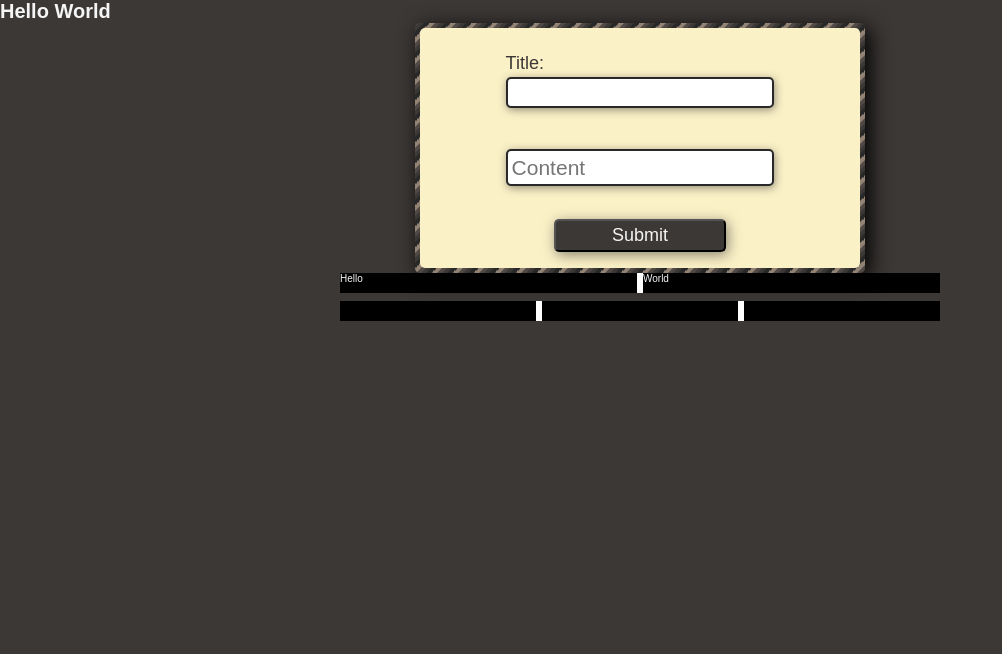
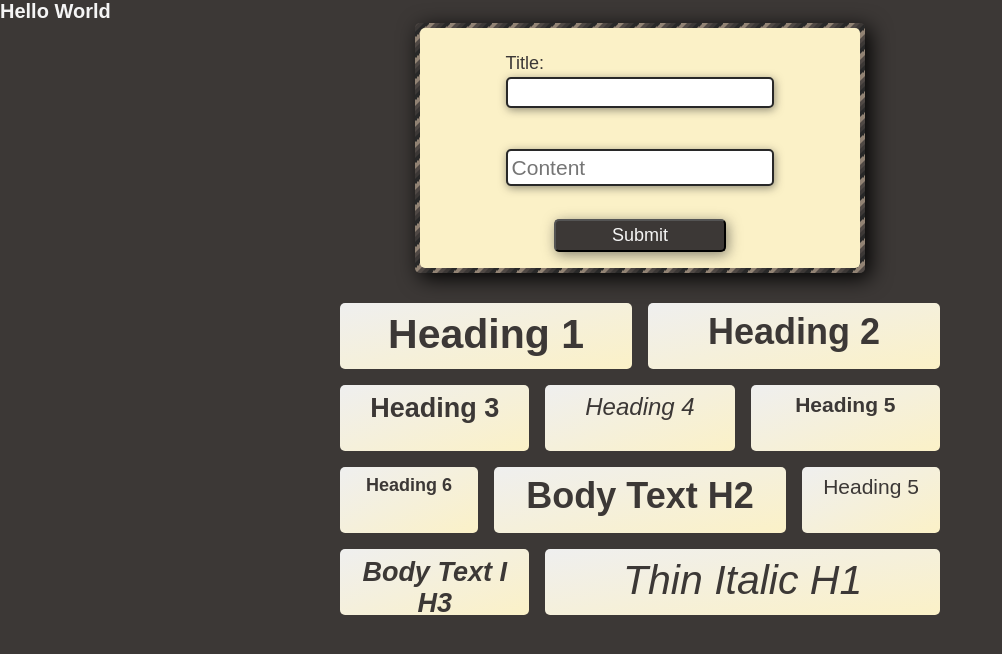
Before and after one commit to edmdc/ssr-ts-styled-componets-boilerplate, a React app: page / in a window 1280 px wide. Shown: the top 654 px of the page, without its empty margins (0-1002 px from the left). Built offline with nearby package versions, Linux system fonts and the light colour scheme; the HTML template or start-up script is replaced by a standard one.

Commit message:
Add styled components for headers

```diff
--- a/src/modules/IdeaCards/IdeaCards.tsx
+++ b/src/modules/IdeaCards/IdeaCards.tsx
@@ -1,16 +1,59 @@
 import React from "react";
-import { Row, HalfCell, ThirdCell } from "../../ui/layout/grid";
+import {
+  Row,
+  HalfCell,
+  ThirdCell,
+  FourthCell,
+  TwoFourthCell,
+  TwoThirdCell,
+} from "../../ui/layout/grid";
+import { H1, H2, H3, H4, H5, H6 } from "../../ui/common/typography";
 
 const IdeaCards = (): JSX.Element => (
   <div>
     <Row>
-      <HalfCell>Hello</HalfCell>
-      <HalfCell>World</HalfCell>
+      <HalfCell>
+        <H1>Heading 1</H1>
+      </HalfCell>
+      <HalfCell>
+        <H2>Heading 2</H2>
+      </HalfCell>
     </Row>
     <Row>
-      <ThirdCell />
-      <ThirdCell />
-      <ThirdCell />
+      <ThirdCell>
+        <H3>Heading 3</H3>
+      </ThirdCell>
+      <ThirdCell>
+        <H4 thin useBodyText italic>
+          Heading 4
+        </H4>
+      </ThirdCell>
+      <ThirdCell>
+        <H5>Heading 5</H5>
+      </ThirdCell>
+    </Row>
+    <Row>
+      <FourthCell>
+        <H6>Heading 6</H6>
+      </FourthCell>
+      <TwoFourthCell>
+        <H2 useBodyText>Body Text H2</H2>
+      </TwoFourthCell>
+      <FourthCell>
+        <H5 thin>Heading 5</H5>
+      </FourthCell>
+    </Row>
+    <Row>
+      <ThirdCell>
+        <H3 useBodyText italic>
+          Body Text I H3
+        </H3>
+      </ThirdCell>
+      <TwoThirdCell>
+        <H1 italic thin>
+          Thin Italic H1
+        </H1>
+      </TwoThirdCell>
     </Row>
   </div>
 );
--- a/src/ui/common/globalStyle.ts
+++ b/src/ui/common/globalStyle.ts
@@ -18,16 +18,7 @@ const GlobalStyle = createGlobalStyle`
     background-color: ${(props) => props.theme.colors.main};
     color: ${(props) => props.theme.colors.textLight};
     height: 100vh;
-    overflow-y: hidden;
-  }
-
-  h1,
-  h2,
-  h3,
-  h4,
-  h5,
-  h6 {
-    font-family: "Fira Sans", sans-serif;
+    overflow-y: scroll;
   }
 `;
 
--- a/src/ui/common/themes.ts
+++ b/src/ui/common/themes.ts
@@ -3,11 +3,17 @@ import { palette } from "../common/colors";
 
 const darkTheme: DefaultTheme = {
   borderRadius: ".5rem",
-  gutterHorizontal: ".6rem",
+  gridGap: "1.6rem",
+  fonts: {
+    body: "'Ubuntu', sans-serif",
+    headers: "'Fira Sans', sans-serif",
+  },
 
   colors: {
     main: palette.black1,
+    mainAccent: palette.black2,
     secondary: palette.white1,
+    secondaryAccent: palette.white,
     textDark: palette.black1,
     textLight: palette.white,
     black: palette.black,
--- /dev/null
+++ b/src/ui/common/typography.ts
@@ -0,0 +1,49 @@
+import styled, { css } from "styled-components";
+
+interface HeaderProps {
+  light?: boolean;
+  italic?: boolean;
+  thin?: boolean;
+  useBodyText?: boolean;
+}
+
+const baseStyles = css<HeaderProps>`
+  color: ${(props) =>
+    props.light ? props.theme.colors.textLight : props.theme.colors.textDark};
+  font-style: ${(props) => (props.italic ? "italic" : "normal")};
+  font-weight: ${(props) => (props.thin ? "400" : "700")};
+  font-family: ${(props) =>
+    props.useBodyText ? props.theme.fonts.body : props.theme.fonts.headers};
+  padding: 0.3rem;
+  margin: 0.5rem auto;
+`;
+
+export const H1 = styled.h1<HeaderProps>`
+  font-size: 4.1rem;
+  ${baseStyles}
+`;
+
+export const H2 = styled.h2<HeaderProps>`
+  font-size: 3.6rem;
+  ${baseStyles}
+`;
+
+export const H3 = styled.h3<HeaderProps>`
+  font-size: 2.7rem;
+  ${baseStyles}
+`;
+
+export const H4 = styled.h4<HeaderProps>`
+  font-size: 2.4rem;
+  ${baseStyles}
+`;
+
+export const H5 = styled.h5<HeaderProps>`
+  font-size: 2.1rem;
+  ${baseStyles}
+`;
+
+export const H6 = styled.h6<HeaderProps>`
+  font-size: 1.8rem;
+  ${baseStyles}
+`;
--- a/src/ui/layout/grid.ts
+++ b/src/ui/layout/grid.ts
@@ -3,11 +3,18 @@ import { clearfix } from "../common/mixin";
 
 interface RowProps {
   maxWidth?: string;
+  height?: string;
 }
 
-const Cell = styled.div`
-  background-color: black;
-  height: 2rem;
+// prettier-ignore
+const Cell = styled.div<RowProps>`
+  background-image: linear-gradient(to right bottom,
+    #efefef,
+    ${(props) => props.theme.colors.secondary}
+  );
+  text-align: center;
+  border-radius: ${(props) => props.theme.borderRadius};
+  height: ${(props) => props.height || "6.6rem"};
 `;
 
 export const HalfCell = styled(Cell)``;
@@ -20,10 +27,13 @@ export const ThreeFourthCell = styled(Cell)``;
 export const Row = styled.div<RowProps>`
   max-width: ${(props) => (props.maxWidth ? props.maxWidth : "60rem")};
   margin: 0 auto;
-  background-color: white;
 
   &:not(:last-child) {
-    margin-bottom: 0.8rem;
+    margin-bottom: ${(props) => props.theme.gridGap};
+  }
+
+  &:first-child {
+    margin-top: 3rem;
   }
 
   ${clearfix}
@@ -32,39 +42,40 @@ export const Row = styled.div<RowProps>`
     float: left;
 
     &:not(:last-child) {
-      margin-right: ${(props) => props.theme.gutterHorizontal};
+      margin-right: ${(props) => props.theme.gridGap};
     }
   }
 
   ${HalfCell} {
-    width: calc((100% - ${(props) => props.theme.gutterHorizontal}) / 2);
+    width: calc((100% - ${(props) => props.theme.gridGap}) / 2);
   }
 
   ${ThirdCell} {
-    width: calc((100% - 2 * ${(props) => props.theme.gutterHorizontal}) / 3);
+    width: calc((100% - 2 * ${(props) => props.theme.gridGap}) / 3);
   }
 
   ${TwoThirdCell} {
     width: calc(
-      2 * ((100% - 2 * ${(props) => props.theme.gutterHorizontal}) / 3) +
-        ${(props) => props.theme.gutterHorizontal}
+      2 * ((100% - 2 * ${(props) => props.theme.gridGap}) / 3) +
+        ${(props) => props.theme.gridGap}
     );
   }
 
   ${FourthCell} {
-    width: calc((100% - 3 * ${(props) => props.theme.gutterHorizontal}) / 4);
+    width: calc((100% - 3 * ${(props) => props.theme.gridGap}) / 4);
   }
 
   ${TwoFourthCell} {
     width: calc(
-      2 * ((100% - 3 * ${(props) => props.theme.gutterHorizontal}) / 4) + #${(props) => props.theme.gutterHorizontal}
+      2 * ((100% - 3 * ${(props) => props.theme.gridGap}) / 4) +
+        ${(props) => props.theme.gridGap}
     );
   }
 
   ${ThreeFourthCell} {
     width: calc(
-      3 * ((100% - 3 * ${(props) => props.theme.gutterHorizontal}) / 4) +
-        (2 * ${(props) => props.theme.gutterHorizontal})
+      3 * ((100% - 3 * ${(props) => props.theme.gridGap}) / 4) +
+        (2 * ${(props) => props.theme.gridGap})
     );
   }
 `;
```
Also changed, not shown: src/types/styled.d.ts (+7 -1 lines).
